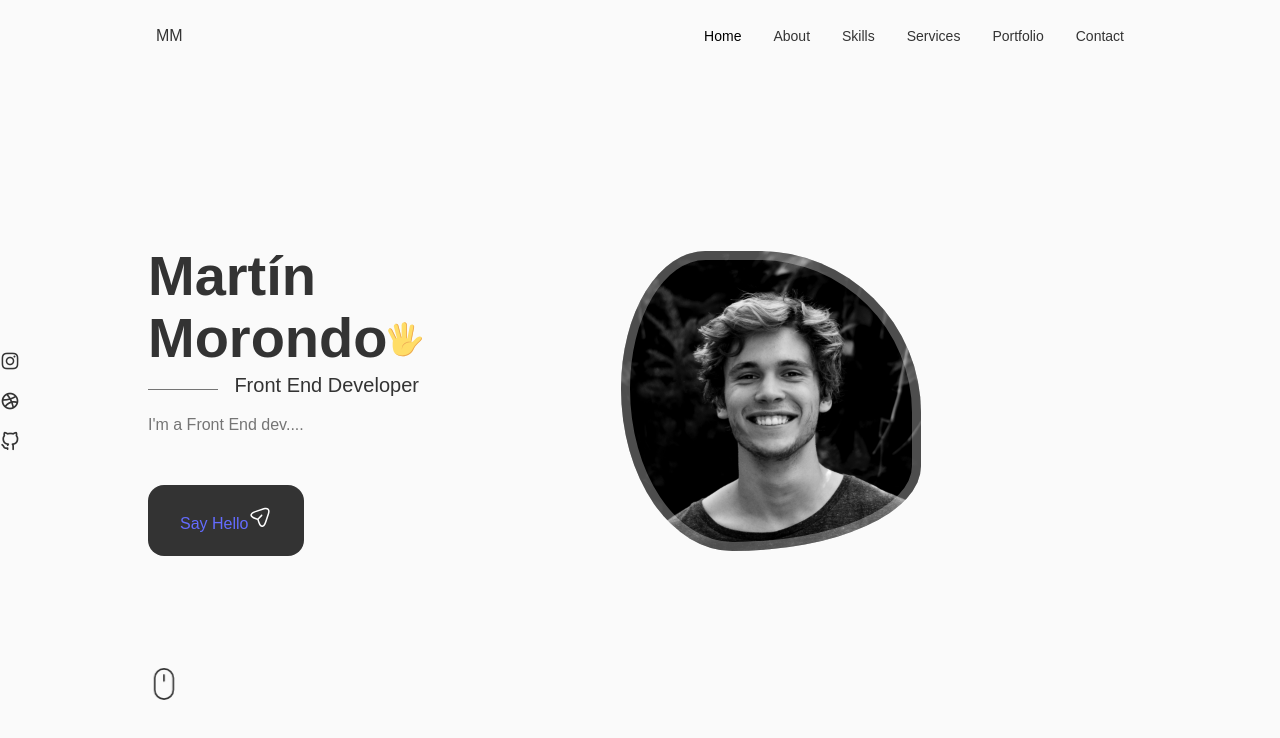
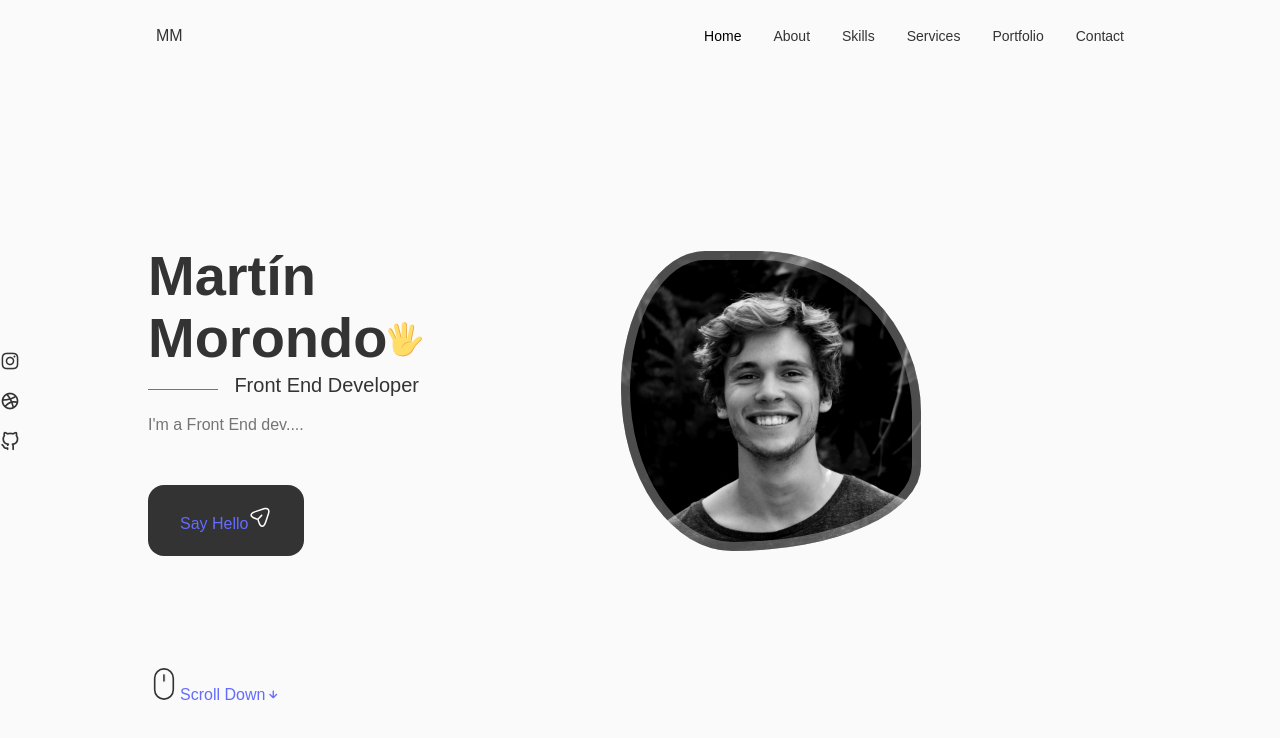
Before and after one commit to martinmorondo/portfolio-con-react, a React (Vite) app: page / in a window 1280 px wide. Shown: the top 738 px of the page. Built offline with nearby package versions, Linux system fonts and the light colour scheme.

Commit message:
I added an <span> tag and <i> tag to scroll down

```diff
--- a/src/components/home/ScrollDown.jsx
+++ b/src/components/home/ScrollDown.jsx
@@ -39,6 +39,8 @@ const ScrollDown = () => {
                   }}
                 ></path>
               </svg>
+              <span className='home-scroll-name'>Scroll Down</span>
+              <i class="uil uil-arrow-down home-scroll-arrow"></i>
         </a>
     </div>
   )
```
